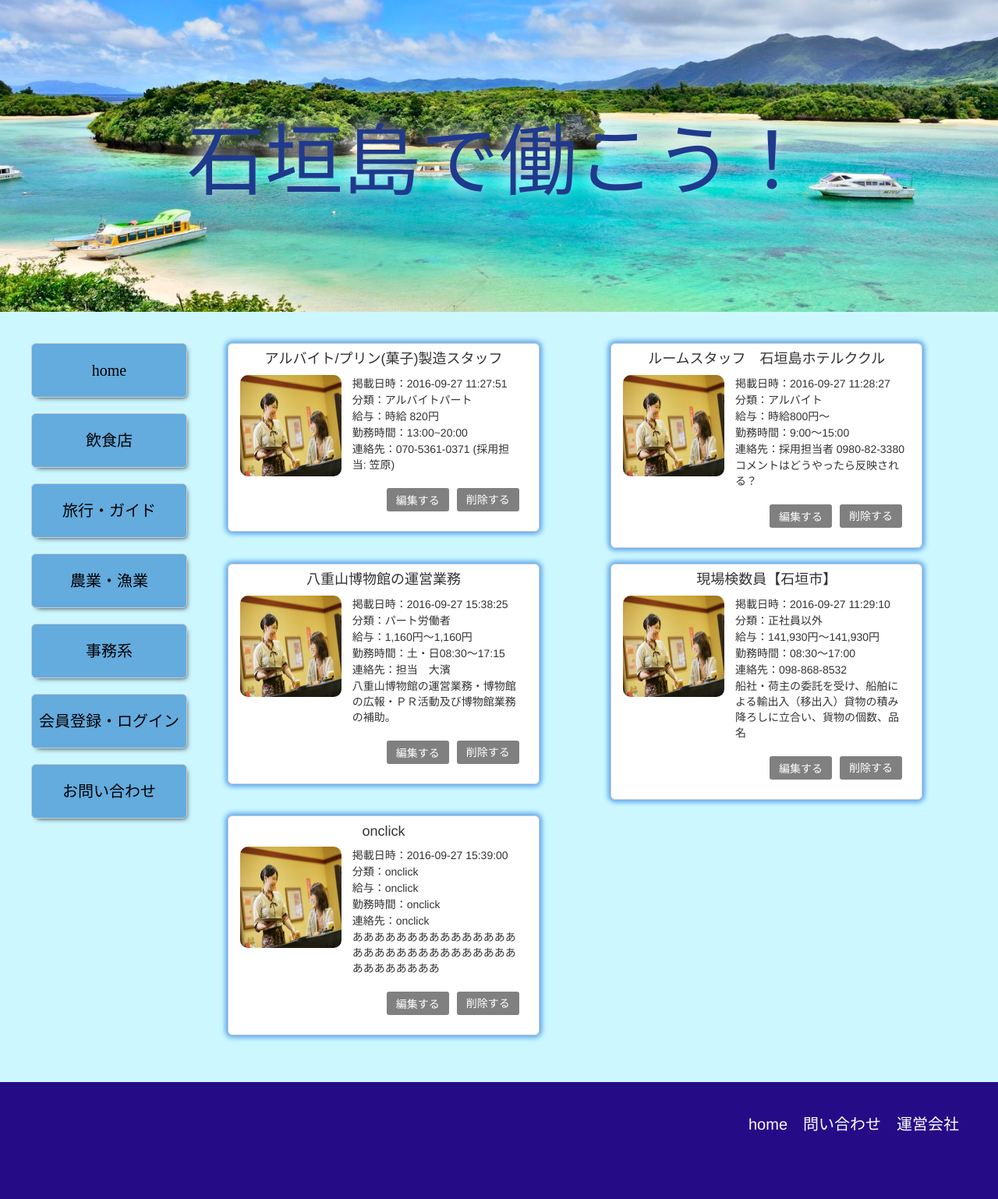
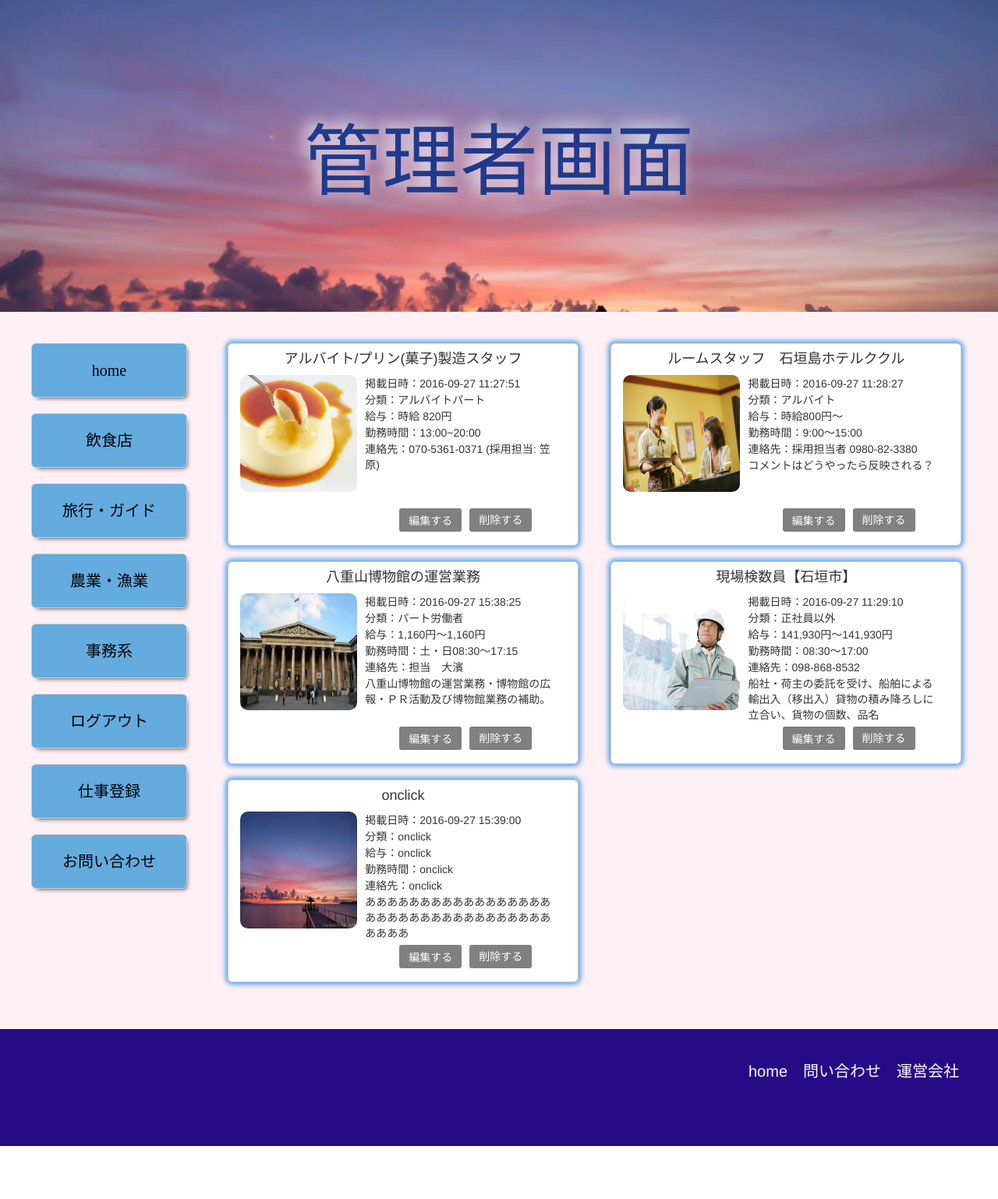
Before and after one commit to hdfukuoka1985/phptrainning, a PHP site: page /test-site/a-index.php in a window 1280 px wide. Shown: the whole page at 78% size. After the commit the page ends 1470 px from the top, so only its background shows below. Run offline with PHP 8.4, Linux system fonts and the light colour scheme; a user stored in the database is signed in; data comes from the database, SQL or seed files in the repository; both versions use the stored data as it was after the commit.

Commit message:
テストサイトの修正ができました。

```diff
--- a/test-site/a-index.php
+++ b/test-site/a-index.php
@@ -21,6 +21,21 @@
 
     // データベース接続解除
     $pdo = null;
+
+
+    // ログイン状態の確認
+    session_start();
+
+    // ログイン状態のチェック($_SESSION["USERID"]は存在しているか)
+    if (!isset($_SESSION["USERMAIL"])) {
+
+    // セッションIDが存在しない場合はログイン失敗画面へ
+    header("Location: login-failed.php");
+    exit;
+    }
+
+
+
 ?>
 
 <!DOCTYPE html>
@@ -45,10 +60,11 @@
     <![endif]-->
   </head>
   <body>
+  <div class="body-inside">
 
     <div class="header">
-        <div class="topbanner">
-            <h1>石垣島で働こう！</h1>
+        <div class="topbanner-admin">
+            <h1>管理者画面</h1>
         </div>
     </div>
 
@@ -63,7 +79,8 @@
                             <li><a href="#">旅行・ガイド</a></li>
                             <li><a href="#">農業・漁業</a></li>
                              <li><a href="#">事務系</a></li>
-                            <li><a href="signin.php">会員登録・ログイン</a></li>
+                            <li><a href="logout.php">ログアウト</a></li>
+                            <li><a href="job-register.php">仕事登録</a></li>
                             <li><a href="#">お問い合わせ</a></li>
                         </ul>
                     </div>
@@ -74,19 +91,20 @@
 
                                 <?php while($rec = $stmt->fetch(PDO::FETCH_ASSOC)) :?>
                                 <div class="col-md-6">
-                                        <div class="row job-box">
+                                        <div class="row job-box-admin">
                                             <h6><?php echo $rec['job_name'];?></h6>
                                                 <div class="col-md-4 job-photo">
-                                                    <img src="images/job1.jpg" alt="">
+                                                    <img src="images/<?php echo $rec['image'];?>" alt="">
                                                 </div>
-                                                <div class="col-md-8 job-info">
+                                                <div class="col-md-8 job-info-admin">
+                                                    <div class="job-info-inside-admin">
                                                         <p>掲載日時：<?php echo $rec['updated_at'];?></p>
                                                         <p>分類：<?php echo $rec['job_type'];?></p>
                                                         <p>給与：<?php echo $rec['salary'];?></p>
                                                         <p>勤務時間：<?php echo $rec['work_time'];?></p>
                                                         <p>連絡先：<?php echo $rec['contact'];?></p>
                                                         <p><?php echo $rec['comment'];?></p>
-
+                                                    </div>
                                                     <div class="admin-btn">
                                                         <ul>
                                                         <?php
@@ -94,7 +112,7 @@
                                                         $jobtype = $rec['job_type'];
                                                         $worktime = $rec['work_time'];
 
-                                                        $array = array('id'=>$rec['id'], 'jobname'=>$jobname, 'jobtype'=>$jobtype,'worktime'=>$worktime, 'salary'=>$rec['salary'], 'contact'=>$rec['contact'], 'comment'=>$rec['comment']);?>
+                                                        $array = array('id'=>$rec['id'], 'jobname'=>$jobname, 'jobtype'=>$jobtype,'worktime'=>$worktime, 'salary'=>$rec['salary'], 'contact'=>$rec['contact'], 'comment'=>$rec['comment'], 'image'=>$rec['image']);?>
                                                         <li><p><?php echo '<a href="edit.php?' . http_build_query( $array ) . '">編集する</a>';?></li>
                                                         <li><?php echo '<a href="delete.php?' . http_build_query( $array ) . '">削除する</a>';?></li>
                                                         </ul>
@@ -125,5 +143,6 @@
     <script src="https://ajax.googleapis.com/ajax/libs/jquery/1.12.4/jquery.min.js"></script>
     <!-- Include all compiled plugins (below), or include individual files as needed -->
     <script src="js/bootstrap.min.js"></script>
+    </div><!-- body-inside -->
   </body>
 </html>
--- a/test-site/edit.php
+++ b/test-site/edit.php
@@ -54,8 +54,12 @@
     <input type="text" name="contact-update" value="<?php echo $_GET['contact'];?>" size="50" />
 
     <h3>アピールポイント</h3>
-    <textarea rows="6" name="comment-update" style="width: 300px" value="<?php echo $_GET['comment'];?>">
+    <textarea rows="6" name="comment-update" style="width: 300px" >
+    <?php echo $_GET['comment'];?>
     </textarea>
+
+    <h3>イメージ画像</h3>
+    <input type="file" name="image-update" value="<?php echo $_GET['image'];?>" >
 
     <h3></h3>
     <input type="submit" value="変更する" />
--- a/test-site/index.php
+++ b/test-site/index.php
@@ -63,7 +63,7 @@
                             <li><a href="#">旅行・ガイド</a></li>
                             <li><a href="#">農業・漁業</a></li>
                              <li><a href="#">事務系</a></li>
-                            <li><a href="signin.php">会員登録・ログイン</a></li>
+                            <li><a href="signin.php">ログイン</a></li>
                             <li><a href="#">お問い合わせ</a></li>
                         </ul>
                     </div>
@@ -77,15 +77,17 @@
                                         <div class="row job-box">
                                             <h6><?php echo $rec['job_name'];?></h6>
                                                 <div class="col-md-4 job-photo">
-                                                    <img src="images/job1.jpg" alt="">
+                                                    <img src="images/<?php echo $rec['image'];?>" alt="">
                                                 </div>
                                                 <div class="col-md-8 job-info">
+                                                    <div class="job-info-inside">
                                                         <p>掲載日時：<?php echo $rec['updated_at'];?></p>
                                                         <p>分類：<?php echo $rec['job_type'];?></p>
                                                         <p>給与：<?php echo $rec['salary'];?></p>
                                                         <p>勤務時間：<?php echo $rec['work_time'];?></p>
                                                         <p>連絡先：<?php echo $rec['contact'];?></p>
                                                         <p><?php echo $rec['comment'];?></p>
+                                                    </div>
                                                 </div>
 
                                         </div><!-- job-box -->
--- a/test-site/signin.php
+++ b/test-site/signin.php
@@ -31,7 +31,7 @@
             <input type="text" name="postpass" size="30" value="" />
 
 
-            <h3>/h3>
+            <h3></h3>
             <input type="submit" value="ログイン" />
         </form>
 
--- a/test-site/style.css
+++ b/test-site/style.css
@@ -3,6 +3,10 @@ body{
   background-color: #CCF7FF;
 }
 
+.body-inside{
+  width: 100%;
+  background-color: #FFF0F5;
+}
 
 .topbanner{
   width: 100%;
@@ -71,8 +75,8 @@ border:1px solid #cccccc;
 
 
 .job-box{
-  width: 400px;
-  height: auto;
+  width: 450px;
+  height: 220px;
   background-color: #fff;
   border-radius: 20px;
   margin-top: 0px;
@@ -104,8 +108,8 @@ border:1px solid #cccccc;
 }
 
 .job-box img{
-  width: 130px;
-  height: 130px;
+  width: 150px;
+  height: 150px;
   border-radius: 10px;
 }
 
@@ -115,9 +119,98 @@ border:1px solid #cccccc;
 
 
 .job-info{
-  width: 250px;
+  width: 270px;
   margin-left: 10px;
 }
+
+.job-info-inside{
+  height: 150px;
+}
+
+
+
+/*========================管理者ページ=======================*/
+
+.body-inside{
+  width: 100%;
+  background-color: #FFF0F5;
+}
+
+.topbanner-admin{
+  width: 100%;
+  height:400px;
+  background-image: url(images/topbanner-2.jpg);
+  background-size: cover;
+  background-position: center;
+  margin: 0;
+}
+
+.topbanner-admin h1{
+  color: #1F3A8C;
+  font-family: HiraMinProN-W6;
+  font-size: 100px;
+  padding-top: 12%;
+  text-align: center;
+  margin: 0;
+  text-shadow: -7px -3px 20px #FFF;
+}
+
+
+
+.job-box-admin{
+  width: 450px;
+  height: 260px;
+  background-color: #fff;
+  border-radius: 20px;
+  margin-top: 0px;
+  margin-bottom: 20px;
+  margin-left: 30px;
+  padding-bottom: 15px;
+
+
+  /* box-shadow */
+  box-shadow:0px 0px 6px 3px #56a3eb;
+  -moz-box-shadow:0px 0px 6px 3px #56a3eb;
+  -webkit-box-shadow:0px 0px 6px 3px #56a3eb;
+
+  /* border-radius */
+  border-radius:6px;
+  -moz-border-radius:6px;
+  -webkit-border-radius:6px;
+
+  /* border */
+  border:1px solid #cccccc;
+  }
+
+
+
+
+.job-box-admin h6{
+  text-align: center;
+  font-size: 18px;
+}
+
+.job-box-admin img{
+  width: 150px;
+  height: 150px;
+  border-radius: 10px;
+}
+
+.job-box-admin p{
+  margin: 1px;
+}
+
+
+.job-info-admin{
+  width: 270px;
+  margin-left: 10px;
+}
+
+.job-info-inside-admin{
+  height: 150px;
+}
+
+
 
 
 .admin-btn li{
@@ -154,6 +247,7 @@ border:1px solid #cccccc;
   background-color: gray;
   padding: 5px 20px;
   border-radius: 3px;
+  text-align: center;
 }
 
 .admin-menu a{
@@ -164,6 +258,9 @@ border:1px solid #cccccc;
   color: red;
   text-decoration: none;
 }
+
+
+/*========================管理者ページ=======================*/
 
 .footer{
   width: 100%;
--- a/test-site/update-edit.php
+++ b/test-site/update-edit.php
@@ -17,13 +17,14 @@
     $worktimeupdate = $_POST['worktime-update'];
     $contactupdate = $_POST['contact-update'];
     $commentupdate = $_POST['comment-update'];
+    $imageupdate = $_POST['image-update'];
 
     // UPDATE文を実行
     // この文を書くことにより静的プレースホルダを使うことになる
     $pdo->setAttribute(PDO::ATTR_EMULATE_PREPARES, false);
 
     // 実行するSQL文を準備
-    $stmt = $pdo -> prepare("UPDATE jobs SET job_name=:jobnameupdate, job_type=:jobtypeupdate, salary=:salaryupdate, work_time=:worktimeupdate, contact=:contactupdate, comment=:commentupdate WHERE id='$id'");
+    $stmt = $pdo -> prepare("UPDATE jobs SET job_name=:jobnameupdate, job_type=:jobtypeupdate, salary=:salaryupdate, work_time=:worktimeupdate, contact=:contactupdate, comment=:commentupdate, image=:imageupdate  WHERE id='$id'");
 
 
     // パラメータに文字列としてバインド（文字列以外入力できなくする）
@@ -33,6 +34,7 @@
     $stmt->bindParam(':worktimeupdate', $worktimeupdate, PDO::PARAM_STR);
     $stmt->bindParam(':contactupdate', $contactupdate, PDO::PARAM_STR);
     $stmt->bindParam(':commentupdate', $commentupdate, PDO::PARAM_STR);
+    $stmt->bindParam(':imageupdate', $imageupdate, PDO::PARAM_STR);
 
     // 実行する
     $stmt ->execute();
```
Also changed, not shown: test-site/delete.php (+7 -22 lines), test-site/job-register.php (+15 -0 lines), test-site/jobs.sql (+8 -9 lines), test-site/login-failed.php (added, +14 -0 lines), test-site/login.php (+11 -6 lines), test-site/logout.php (added, +14 -0 lines), test-site/session-check.php (added, +30 -0 lines), test-site/signout.php (added, +32 -0 lines), test-site/images/DSC_7463_1024.jpg (added), test-site/images/job3.jpg (added), test-site/images/job4.jpg (added), test-site/images/job5.jpg (added), test-site/images/kidnaptour_bd.jpg (added), test-site/images/topbanner-2.jpg (added). Lines whose indentation alone changed are shown as unchanged.
